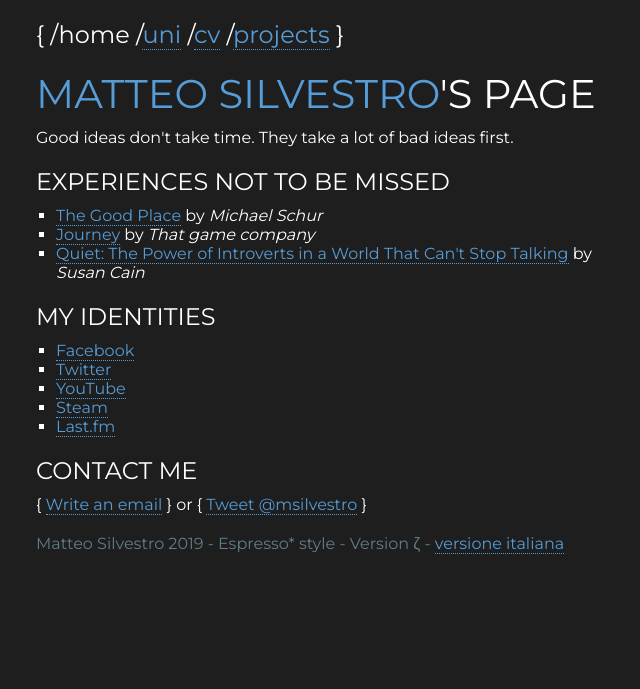
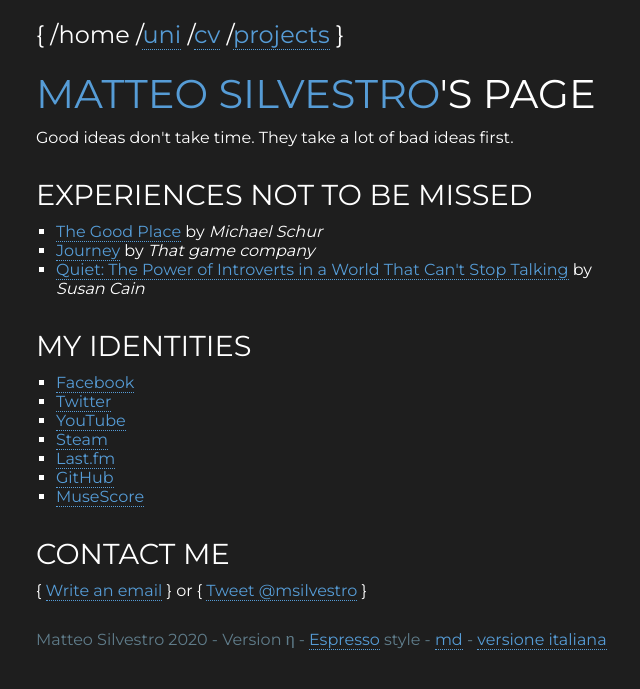
Before and after one commit to msilvestro/matteosilvestro, a PHP site: page / in a window 1280 px wide. Shown: the top 689 px of the page, without its empty margins (304-944 px from the left). Run offline with PHP 8.4, Linux system fonts and the light colour scheme.

Commit message:
better CSS, added MuseScore and GitHub references

```diff
--- a/espresso.css
+++ b/espresso.css
@@ -3,7 +3,7 @@ Espresso CSS Style - Valid CSS3
 by Matteo Silvestro
 CC BY 4.0
 http://creativecommons.org/licenses/by/4.0/
-last update: 09/09/2019
+last update: 04/03/2020
 --*/
 
 /*-- general --*/
@@ -33,12 +33,12 @@ h1, h2, h3 {
 }
 
 h1 {
-	font-size: 2.5em;
+    font-size: 2.5em;
 }
 
 h2 {
-	font-size: 1.5em;
-	margin-top: 20px;
+	font-size: 1.8em;
+    margin-top: 30px;
 }
 
 h3 {
@@ -69,6 +69,10 @@ blockquote {
 
 abbr {
 	cursor: help;
+}
+
+a abbr {
+    cursor: pointer;
 }
 
 strong {
@@ -146,7 +150,7 @@ hr, .hidden {
 
 #footer {
 	color: #607d8b;
-	margin-top: 20px;
+	margin-top: 30px;
 }
 
 #footer abbr {
@@ -180,3 +184,13 @@ ul li a#lf:hover {
 	color: #d51007;
 	border-bottom: 1px dotted #d51007;
 }
+
+ul li a#gh:hover {
+	color: #24292e;
+	border-bottom: 1px dotted #24292e;
+}
+
+ul li a#ms:hover {
+	color: #1f74bd;
+	border-bottom: 1px dotted #1f74bd;
+}
--- a/index.php
+++ b/index.php
@@ -2,8 +2,11 @@
 define("DEFAULT_LANGUAGE", "en");
 $SUPPORTED_LANGUAGES = ["it", "en"];
 define("DEFAULT_PAGE", "home");
-define("LAST_UPDATE", "10/09/2019");
-define("VERSION", "zeta");
+define("LAST_UPDATE", "04/03/2020");
+define("VERSION", "eta");
+
+$last_update_exploded = explode('/', LAST_UPDATE);
+$last_update_year = end($last_update_exploded);
 
 include 'lib/Parsedown.php';
 include 'lib/ParsedownExtra.php';
@@ -161,9 +164,9 @@ last update: <?php echo LAST_UPDATE; ?>
 <div id="footer">
 
 <?php if ($lang == "it"): ?>
-Matteo Silvestro <abbr title="Ultimo aggiornamento: <?php echo LAST_UPDATE; ?>">2019</abbr> - Stile <abbr title="Lo stile Espresso è basato su puro testo, con caratteri ben visibili e qualche formattazione. Quindi, è facilmente interpretabile da tutti i browser, via cellulare o PC, e facilmente leggibile da tutte le persone. La pagina è perfetta anche senza CSS.">Espresso*</abbr> - Versione <abbr title="<?php echo VERSION; ?>">&<?php echo VERSION; ?>;</abbr> - <a href="/<?php echo $foreign_page_url; ?>" target="_self" lang="en">english version</a>
+Matteo Silvestro <abbr title="Ultimo aggiornamento: <?= LAST_UPDATE ?>"><?= $last_update_year ?></abbr> - Versione <abbr title="<?= VERSION ?>">&<?= VERSION ?>;</abbr> - Stile <a href="/espresso.css"><abbr title="Lo stile Espresso è basato su puro testo, con caratteri ben visibili e qualche formattazione. Quindi, è facilmente interpretabile da tutti i browser, via cellulare o PC, e facilmente leggibile da tutte le persone. La pagina è perfetta anche senza CSS.">Espresso</abbr></a> - <a href="/pages/it/<?= $page_name ?>.md"><abbr title="Visualizza il codice sorgente della pagina">md</abbr></a> - <a href="/<?= $foreign_page_url; ?>" target="_self" lang="en">english version</a>
 <?php else: ?>
-Matteo Silvestro <abbr title="Last update: <?php echo LAST_UPDATE; ?>">2019</abbr> - <abbr title="Espresso style is based off pure text, with well-visible fonts and a few formatting. So, it is easily interpretable by all browsers, mobile phones or computer, and easily readable by everybody. The page is perfect even without CSS.">Espresso*</abbr> style - Version <abbr title="<?php echo VERSION; ?>">&<?php echo VERSION; ?>;</abbr> - <a href="/it/<?php echo $foreign_page_url; ?>" target="_self" lang="it">versione italiana</a>
+Matteo Silvestro <abbr title="Last update: <?= LAST_UPDATE ?>"><?= $last_update_year ?></abbr> - Version <abbr title="<?= VERSION ?>">&<?= VERSION ?>;</abbr> - <a href="/espresso.css"><abbr title="Espresso style is based off pure text, with well-visible fonts and a few formatting. So, it is easily interpretable by all browsers, mobile phones or computer, and easily readable by everybody. The page is perfect even without CSS.">Espresso</abbr></a> style - <a href="/pages/en/<?= $page_name ?>.md"><abbr title="Show the source code of the page">md</abbr></a> - <a href="/it/<?php echo $foreign_page_url; ?>" target="_self" lang="it">versione italiana</a>
 <?php endif; ?>
 
 </div>
--- a/lib/ParsedownExtra.php
+++ b/lib/ParsedownExtra.php
@@ -17,7 +17,7 @@ class ParsedownExtra extends Parsedown
 {
     # ~
 
-    const version = '0.8.0-beta-1';
+    const version = '0.8.0';
 
     # ~
 
@@ -216,7 +216,7 @@ class ParsedownExtra extends Parsedown
     {
         $Block = parent::blockHeader($Line);
 
-        if (preg_match('/[ #]*{('.$this->regexAttribute.'+)}[ ]*$/', $Block['element']['handler']['argument'], $matches, PREG_OFFSET_CAPTURE))
+        if ($Block !== null && preg_match('/[ #]*{('.$this->regexAttribute.'+)}[ ]*$/', $Block['element']['handler']['argument'], $matches, PREG_OFFSET_CAPTURE))
         {
             $attributeString = $matches[1][0];
 
@@ -335,7 +335,7 @@ class ParsedownExtra extends Parsedown
     {
         $Block = parent::blockSetextHeader($Line, $Block);
 
-        if (preg_match('/[ ]*{('.$this->regexAttribute.'+)}[ ]*$/', $Block['element']['handler']['argument'], $matches, PREG_OFFSET_CAPTURE))
+        if ($Block !== null && preg_match('/[ ]*{('.$this->regexAttribute.'+)}[ ]*$/', $Block['element']['handler']['argument'], $matches, PREG_OFFSET_CAPTURE))
         {
             $attributeString = $matches[1][0];
 
@@ -398,7 +398,7 @@ class ParsedownExtra extends Parsedown
     {
         $Link = parent::inlineLink($Excerpt);
 
-        $remainder = substr($Excerpt['text'], $Link['extent']);
+        $remainder = $Link !== null ? substr($Excerpt['text'], $Link['extent']) : '';
 
         if (preg_match('/^[ ]*{('.$this->regexAttribute.'+)}/', $remainder, $matches))
         {
--- a/pages/en/home.md
+++ b/pages/en/home.md
@@ -15,6 +15,8 @@ Good ideas don't take time. They take a lot of bad ideas first.
 * [YouTube](https://www.youtube.com/c/MatteoSilvestro){#yt}
 * [Steam](http://steamcommunity.com/id/msilvestro/){#st}
 * [Last.fm](http://www.lastfm.it/user/msilvestro){#lf}
+* [GitHub](https://github.com/msilvestro){#gh}
+* [MuseScore](https://musescore.com/user/4373921){#ms}
 
 ## Contact me
 
```
Also changed, not shown: pages/en/projects.md (+8 -1 lines), pages/it/home.md (+2 -0 lines), pages/it/progetti.md (+8 -1 lines).
